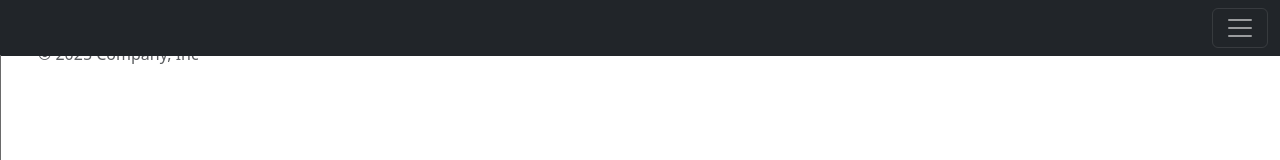
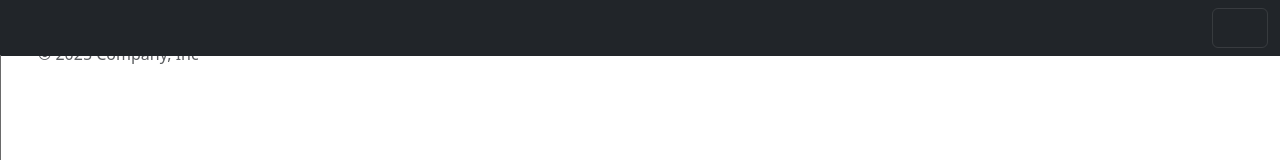
Before and after one commit to ankitmahabharat/Portfolio, a React (Vite) app in the folder portfolio/: page / in a window 1280 px wide. Shown: the top 160 px of the page. Built offline with nearby package versions, Linux system fonts and the light colour scheme.

Commit message:
updating navbar

```diff
--- a/portfolio/src/App.css
+++ b/portfolio/src/App.css
@@ -0,0 +1,3 @@
+.hamburger{
+ transform: translate(-1400px,0px);
+}
--- a/portfolio/src/components/Navbar.jsx
+++ b/portfolio/src/components/Navbar.jsx
@@ -6,10 +6,10 @@ const Navbar = ({ toggleSidebar })=> {
    <nav class="navbar navbar-dark bg-dark fixed-top">
   <div class="container-fluid">
     <a class="navbar-brand" href="#"></a>
-    <button onClick={toggleSidebar}  class="navbar-toggler" type="button" data-bs-toggle="offcanvas" data-bs-target="#offcanvasDarkNavbar" aria-controls="offcanvasDarkNavbar" aria-label="Toggle navigation">
-      <span class="navbar-toggler-icon"></span>
+    <button   class="navbar-toggler " type="button" data-bs-toggle="offcanvas" data-bs-target="#offcanvasDarkNavbar" aria-controls="offcanvasDarkNavbar" aria-label="Toggle navigation">
+      <span onClick={toggleSidebar} class="navbar-toggler-icon hamburger"></span>
     </button>
-    <div class="offcanvas offcanvas-end text-bg-dark" tabindex="-1" id="offcanvasDarkNavbar" aria-labelledby="offcanvasDarkNavbarLabel">
+    <div  class="offcanvas offcanvas-end text-bg-dark " tabindex="-1" id="offcanvasDarkNavbar" aria-labelledby="offcanvasDarkNavbarLabel">
       <div class="offcanvas-header">
         <h5 class="offcanvas-title" id="offcanvasDarkNavbarLabel">Dark offcanvas</h5>
         <button type="button" class="btn-close btn-close-white" data-bs-dismiss="offcanvas" aria-label="Close"></button>
```
